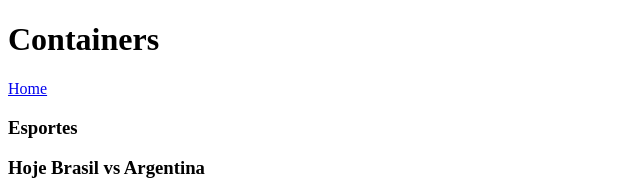
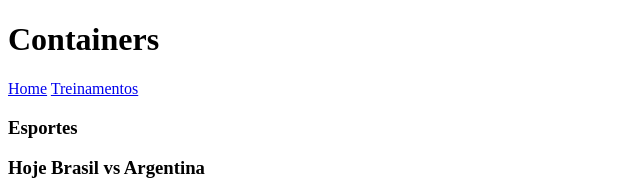
Before and after one commit to helysson007/modulo_git, a plain HTML site: page html/containers.html in a window 1280 px wide. Shown: the top 180 px of the page, without its empty margins (0-640 px from the left). Drawn offline with Linux system fonts and the light colour scheme.

Commit message:
html/containers.html

```diff
--- a/html/containers.html
+++ b/html/containers.html
@@ -11,7 +11,7 @@
     <header>
         <h1>Containers</h1>
         <nav>
-        <a href="./index.html">Home</a>
+        <a href="./index.html">Home</a> <a href="             " <a href="Terinando.html">Treinamentos</a>
         </nav>
     </header>
     <main>
@@ -34,6 +34,7 @@
     </main>
     <aside>
         conteudo lateral. Tem que ser configurado usando CSS para ficar no lugar correto.
+
     </aside>
 
     <footer>
```
Also changed, not shown: 1 other file.
